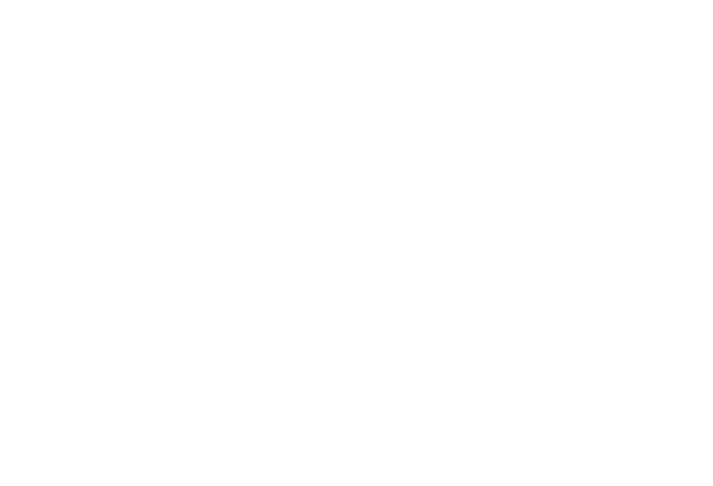
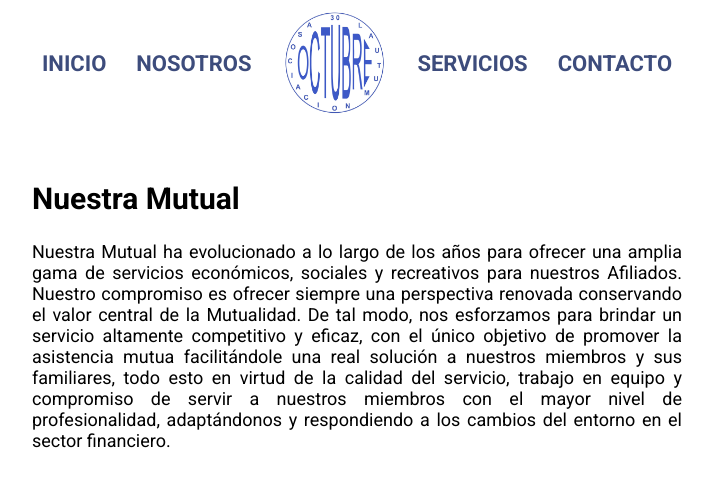
Before and after one commit to lukebro82/mutual, a plain HTML site: page index.html in a window 1280 px wide. Shown: the whole page, without its empty margins (283-996 px from the left). Drawn offline with Linux system fonts and the light colour scheme.

Commit message:
new header and text

```diff
--- a/index.css
+++ b/index.css
@@ -1,3 +1,44 @@
 * {
-    box-sizing: border-box;
+  box-sizing: border-box;
 }
+
+body {
+  margin: 0;
+  font-family: "Roboto", sans-serif;
+}
+
+header {
+  display: flex;
+  justify-content: center;
+  align-items: center;
+  gap: 30px;
+  margin-top: 10px;
+  padding-bottom: 40px;
+}
+
+.nav__link {
+  font-size: 22px;
+  font-weight: 700;
+  text-decoration: none;
+  color: #3d4c7c;
+}
+
+.header__logo {
+  width: 106px;
+  height: 106px;
+}
+
+.main__container {
+  max-width: 650px;
+  margin: 0 auto;
+}
+
+.main__title {
+  font-size: 30px;
+  font-weight: 700;
+}
+
+.main__text {
+  font-size: 18px;
+  text-align: justify;
+}
--- a/index.html
+++ b/index.html
@@ -0,0 +1,45 @@
+<!DOCTYPE html>
+<html lang="en">
+  <head>
+    <meta charset="UTF-8" />
+    <meta name="viewport" content="width=device-width, initial-scale=1.0" />
+    <title>Document</title>
+    <link rel="preconnect" href="https://fonts.googleapis.com" />
+    <link rel="preconnect" href="https://fonts.gstatic.com" crossorigin />
+    <link
+      href="https://fonts.googleapis.com/css2?family=Roboto:wght@400;500;700&display=swap"
+      rel="stylesheet"
+    />
+    <link rel="stylesheet" href="./index.css" />
+  </head>
+  <body>
+    <header class="header">
+      <a class="nav__link" href="">INICIO</a>
+      <a class="nav__link" href="">NOSOTROS</a>
+
+      <img src="./Images/logo.jpg" alt="" class="header__logo" />
+
+      <a class="nav__link" href="">SERVICIOS</a>
+      <a class="nav__link" href="">CONTACTO</a>
+    </header>
+    <section class="main">
+      <div class="main__container">
+        <h1 class="main__title">Nuestra Mutual</h1>
+        <p class="main__text">
+          Nuestra Mutual ha evolucionado a lo largo de los años para ofrecer una
+          amplia gama de servicios económicos, sociales y recreativos para
+          nuestros Afiliados. Nuestro compromiso es ofrecer siempre una
+          perspectiva renovada conservando el valor central de la Mutualidad. De
+          tal modo, nos esforzamos para brindar un servicio altamente
+          competitivo y eficaz, con el único objetivo de promover la asistencia
+          mutua facilitándole una real solución a nuestros miembros y sus
+          familiares, todo esto en virtud de la calidad del servicio, trabajo en
+          equipo y compromiso de servir a nuestros miembros con el mayor nivel
+          de profesionalidad, adaptándonos y respondiendo a los cambios del
+          entorno en el sector financiero.
+        </p>
+      </div>
+    </section>
+    <footer class="footer"></footer>
+  </body>
+</html>
```
Also changed, not shown: Images/logo.jpg (added).
